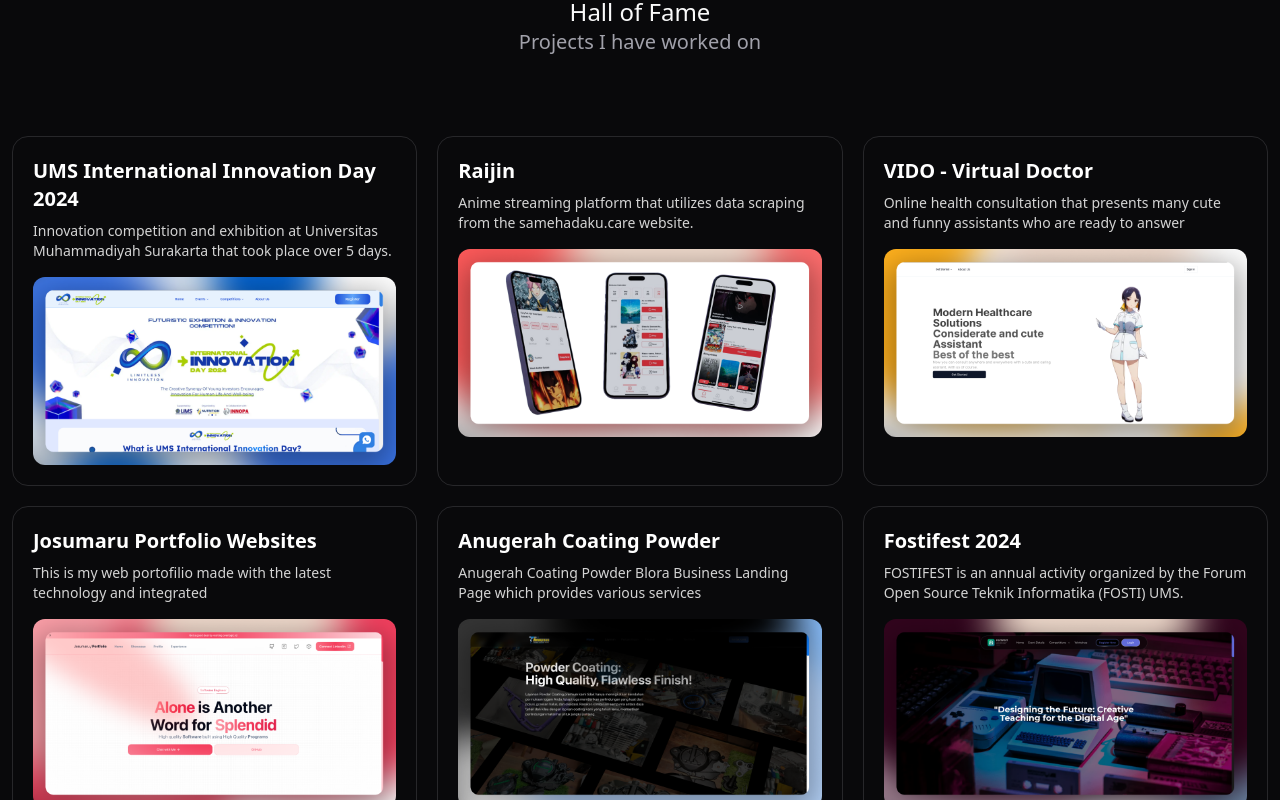
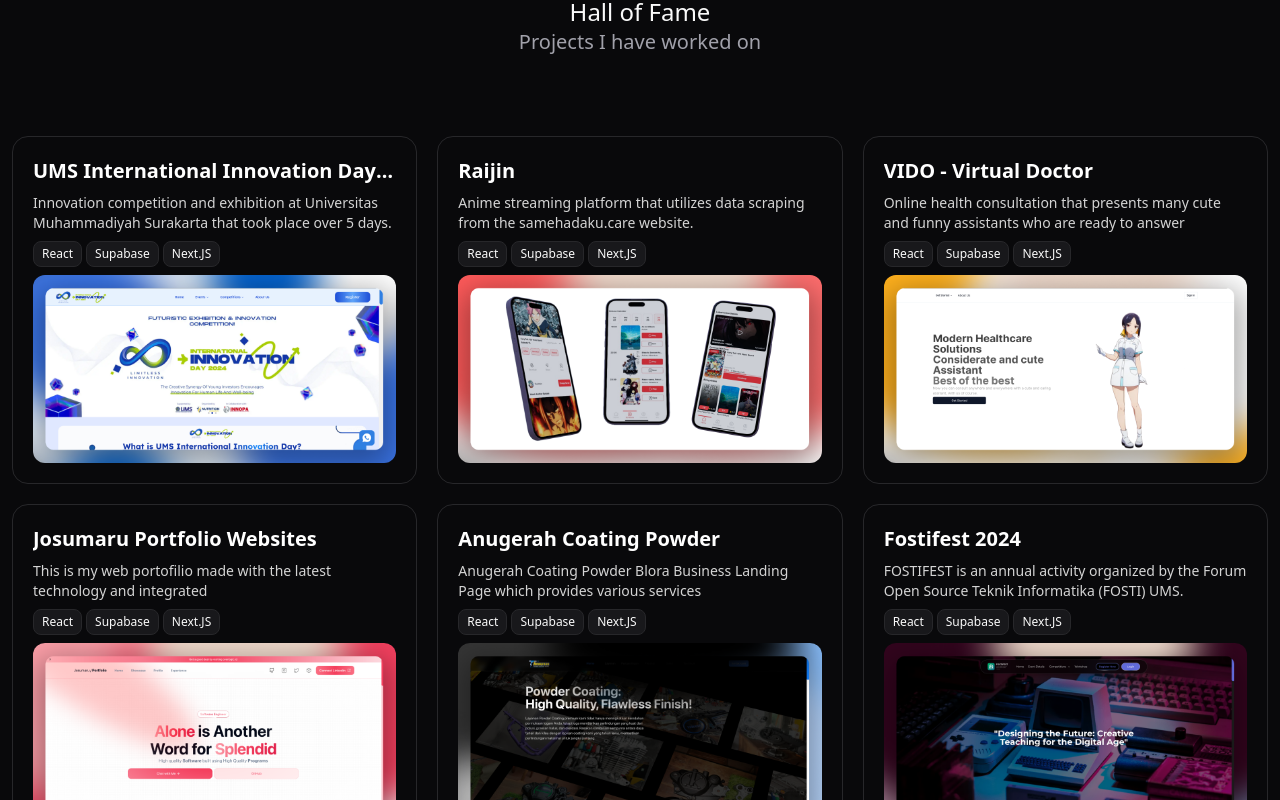
Before and after one commit to Josumaru/josumaru.github.io, a Next.js app: page / in a window 1280 px wide. Shown: the part 880-1680 px from the top of the page. Built offline with nearby package versions, Linux system fonts and the light colour scheme; what tailwind-highlightjs would draw is missing.

Commit message:
chore: added project tags

```diff
--- a/src/components/showcase/showcase-card.tsx
+++ b/src/components/showcase/showcase-card.tsx
@@ -1,9 +1,7 @@
 import { NextPage } from "next";
-import { CardBody, CardContainer, CardItem } from "../ui/3d-card";
 import Image from "next/image";
 import { ShowcaseType } from "@/types/showcase";
 import Link from "next/link";
-import { ArrowUpRightFromSquare } from "lucide-react";
 
 interface Props {
   data: ShowcaseType;
@@ -11,23 +9,31 @@
 
 const ShowcaseCard: NextPage<Props> = ({ data }) => {
   return (
-    <Link href={data.url} target="_blank" className="col-span-1 border border-primary-100 dark:border-zinc-800 p-5 rounded-2xl hover:bg-primary-50 dark:hover:bg-zinc-800 transition-colors">
-      <div>
-        <div className="text-xl font-bold text-neutral-600 dark:text-white">
+    <Link
+      href={data.url}
+      target="_blank"
+      className="col-span-1 border border-primary-100 dark:border-zinc-800 p-5 rounded-2xl hover:bg-primary-50 dark:hover:bg-zinc-800 transition-colors"
+    >
+      <div className="gap-2 flex flex-col">
+        <div className="text-xl font-bold text-neutral-600 dark:text-white line-clamp-1">
           {data.title}
         </div>
-        <p className="text-neutral-500 text-sm max-w-sm mt-2 dark:text-neutral-300">
+        <p className="text-neutral-500 text-sm max-w-sm dark:text-neutral-300">
           {data.subtitle}
         </p>
+        <div className="flex gap-1">
+        {data.tags.map((tag, index) => (
+          <div key={index} className="p-1 text-xs px-2 bg-primary-200 dark:bg-zinc-900 rounded-lg border border-primary-300 dark:border-zinc-800">{tag}</div>
+        ))}
+      </div>
         <Image
           src={data.image.src}
           height="1000"
           width="1000"
-          className="w-full mt-4 object-cover rounded-xl group-hover/card:shadow-xl"
+          className="w-full object-cover rounded-xl group-hover/card:shadow-xl"
           alt={data.alt}
         />
       </div>
-
       {/* <CardContainer className="inter-var mx-2 !col-span-1">
         <CardBody className=" hover:bg-neutral-500/20 duration-500 relative group/card dark:hover:shadow-2xl dark:hover:shadow-emerald-500/[0.1] bg-neutral-500/5 dark:border-neutral-500/[0.2] border-primary-500/[0.1] w-auto sm:w-[30rem] h-auto rounded-xl p-6 border">
           <CardItem
--- a/src/components/showcase/showcase.tsx
+++ b/src/components/showcase/showcase.tsx
@@ -13,6 +13,7 @@
       url: "https://ums-iid.com/",
       image: ShowcaseImageConstants.umsiid,
       title: "UMS International Innovation Day 2024",
+      tags: ["React", "Supabase", "Next.JS"],
     },
     {
       subtitle:
@@ -21,6 +22,7 @@
       url: "https://github.com/Josumaru/raijin",
       image: ShowcaseImageConstants.raijin,
       title: "Raijin",
+      tags: ["React", "Supabase", "Next.JS"],
     },
     {
       subtitle:
@@ -29,6 +31,7 @@
       url: "https://vido.josumaru.my.id/",
       image: ShowcaseImageConstants.vido,
       title: "VIDO - Virtual Doctor",
+      tags: ["React", "Supabase", "Next.JS"],
     },
     {
       subtitle:
@@ -37,6 +40,7 @@
       url: "https://josumaru.my.id",
       image: ShowcaseImageConstants.josumaru,
       title: "Josumaru Portfolio Websites",
+      tags: ["React", "Supabase", "Next.JS"],
     },
     {
       subtitle:
@@ -45,6 +49,7 @@
       url: "https://anugerahpowdercoating.com/",
       image: ShowcaseImageConstants.anugerah,
       title: "Anugerah Coating Powder",
+      tags: ["React", "Supabase", "Next.JS"],
     },
     {
       subtitle:
@@ -53,6 +58,7 @@
       url: "https://fostifest.fostiums.org/",
       image: ShowcaseImageConstants.fostifest,
       title: "Fostifest 2024",
+      tags: ["React", "Supabase", "Next.JS"],
     },
     {
       subtitle:
@@ -61,6 +67,7 @@
       url: "#",
       image: ShowcaseImageConstants.sheesh,
       title: "Sheesh",
+      tags: ["React", "Supabase", "Next.JS"],
     },
     {
       subtitle:
@@ -69,6 +76,7 @@
       url: "#",
       image: ShowcaseImageConstants.fospresence,
       title: "Fospresence",
+      tags: ["React", "Supabase", "Next.JS"],
     },
     {
       subtitle:
@@ -77,6 +85,7 @@
       url: "https://pineleaf.id",
       image: ShowcaseImageConstants.pineleaf,
       title: "Pineleaf",
+      tags: ["React", "Supabase", "Next.JS"],
     },
     {
       subtitle:
@@ -85,14 +94,12 @@
       url: "https://anime.josumaru.my.id/home",
       image: ShowcaseImageConstants.animanga,
       title: "Animanga",
+      tags: ["React", "Supabase", "Next.JS"],
     },
   ];
 
   return (
-    <div
-      id="showcase"
-      className="items-center flex justify-center flex-col"
-    >
+    <div id="showcase" className="items-center flex justify-center flex-col">
       <SectionTitle
         data={{ title: "Hall of Fame", subtile: "Projects I have worked on" }}
       />
--- a/src/types/showcase.d.ts
+++ b/src/types/showcase.d.ts
@@ -6,4 +6,5 @@
   image: StaticImageData;
   url: string;
   alt: string;
+  tags: string[];
 };
```
